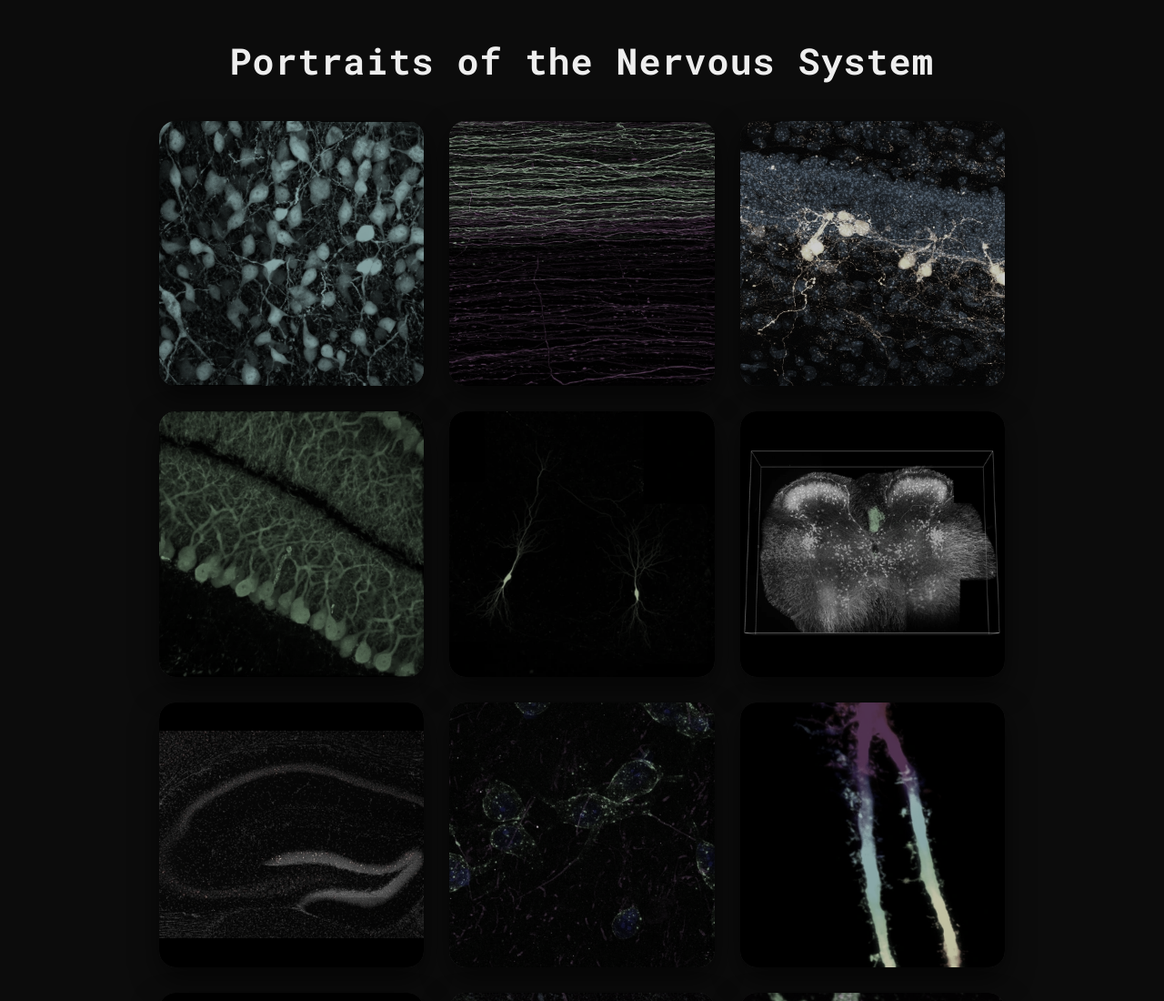
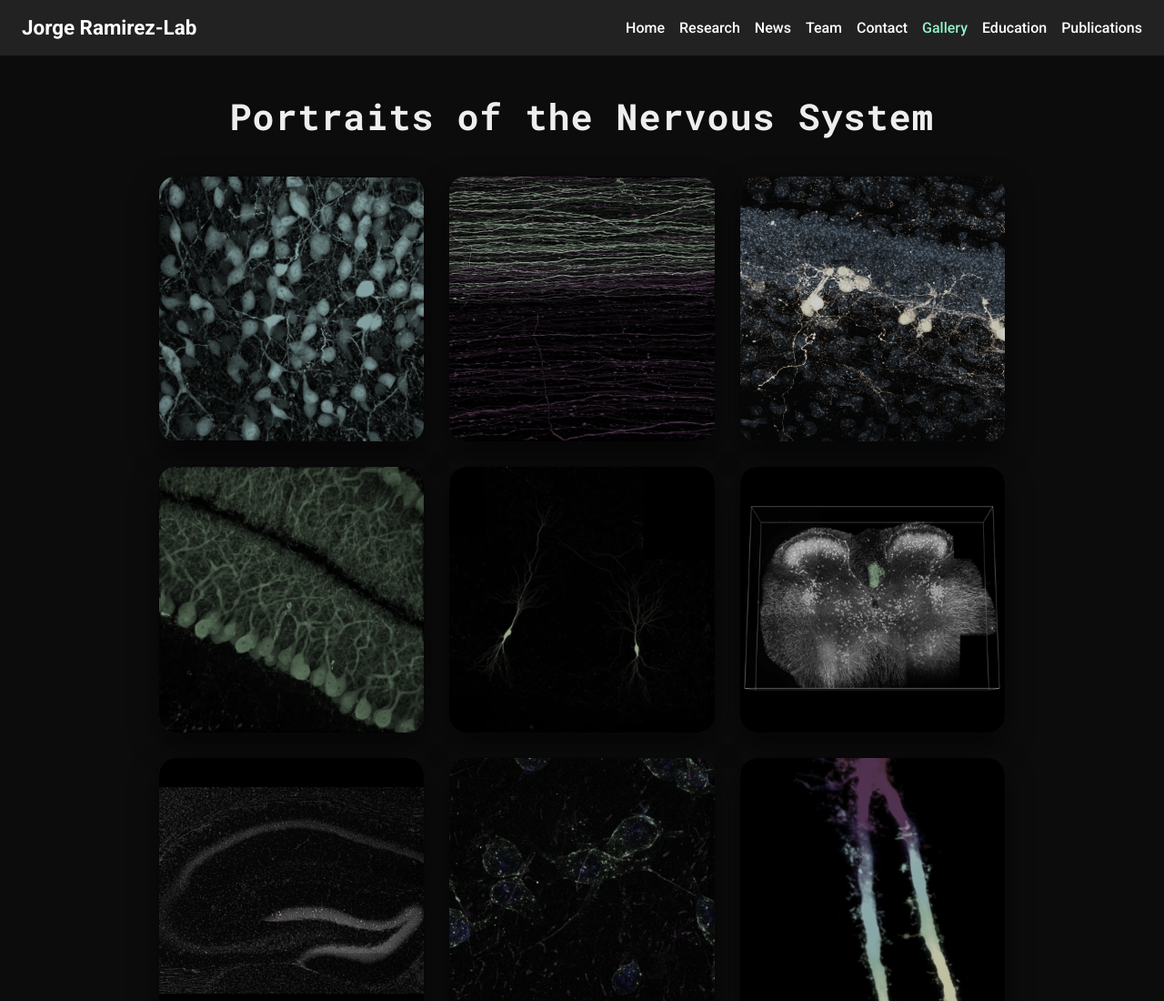
Before and after one commit to JRamirez-F/JRamirez-F.github.io, a plain HTML site: page Gallery.html in a window 1280 px wide. Shown: the top 1100 px of the page at 91% size. Drawn offline with Linux system fonts and the light colour scheme.

Commit message:
Included gallery header

```diff
--- a/Gallery.html
+++ b/Gallery.html
@@ -5,8 +5,8 @@
 <title>Gallery – Jorge Ramirez Research Lab</title>
 <meta name="viewport" content="width=device-width, initial-scale=1.0">
 
-<!-- Google Font -->
-<link href="https://fonts.googleapis.com/css2?family=Roboto+Mono:wght@300;400;700&display=swap" rel="stylesheet">
+<!-- Google Fonts: original gallery font plus site-header font -->
+<link href="https://fonts.googleapis.com/css2?family=Roboto+Mono:wght@300;400;700&family=Roboto:wght@400;500;700&display=swap" rel="stylesheet">
 
 <style>
 * {
@@ -188,10 +188,84 @@ h1 {
     font-size: 1.9em;
   }
 }
+
+/* ===== SITE NAVIGATION (SCOPED TO HEADER; GALLERY UNCHANGED) ===== */
+.site-header {
+  font-family: 'Roboto', Arial, sans-serif;
+  background: #222;
+  color: #fff;
+  margin: -40px -20px 40px; /* full-width header despite existing page padding */
+  padding: 16px 24px;
+  display: flex;
+  align-items: center;
+  justify-content: space-between;
+  gap: 14px 24px;
+  flex-wrap: wrap;
+}
+.site-header .site-logo {
+  font-size: 1.4rem;
+  font-weight: 700;
+  line-height: 1.3;
+}
+.site-header .site-nav {
+  display: flex;
+  align-items: center;
+  flex-wrap: wrap;
+  gap: 10px 16px;
+}
+.site-header .site-nav a {
+  color: #fff;
+  text-decoration: none;
+  font-weight: 500;
+  line-height: 1.5;
+  transition: color 0.2s ease;
+}
+.site-header .site-nav a:hover,
+.site-header .site-nav a:focus-visible,
+.site-header .site-nav a[aria-current="page"] {
+  color: #91f3c7;
+}
+.site-header .site-nav a:focus-visible {
+  outline: 2px solid #91f3c7;
+  outline-offset: 4px;
+  border-radius: 2px;
+}
+@media (max-width: 900px) {
+  .site-header {
+    flex-direction: column;
+    text-align: center;
+    justify-content: center;
+  }
+  .site-header .site-nav {
+    justify-content: center;
+  }
+}
+@media (max-width: 600px) {
+  .site-header { padding: 16px; gap: 12px; }
+  .site-header .site-logo { font-size: 1.2rem; }
+  .site-header .site-nav { gap: 8px 14px; }
+  .site-header .site-nav a { font-size: 0.9rem; }
+}
+
 </style>
 </head>
 
 <body>
+
+<header class="site-header">
+  <div class="site-logo">Jorge Ramirez-Lab</div>
+  <nav class="site-nav" aria-label="Main navigation">
+    <a href="home.html">Home</a>
+    <a href="home.html#projects">Research</a>
+    <a href="home.html#news">News</a>
+    <a href="home.html#team">Team</a>
+    <a href="home.html#contact">Contact</a>
+    <a href="Gallery.html" aria-current="page">Gallery</a>
+    <a href="education.html">Education</a>
+    <a href="publications.html">Publications</a>
+  </nav>
+</header>
+
 
 <h1>Portraits of the Nervous System</h1>
 
```
